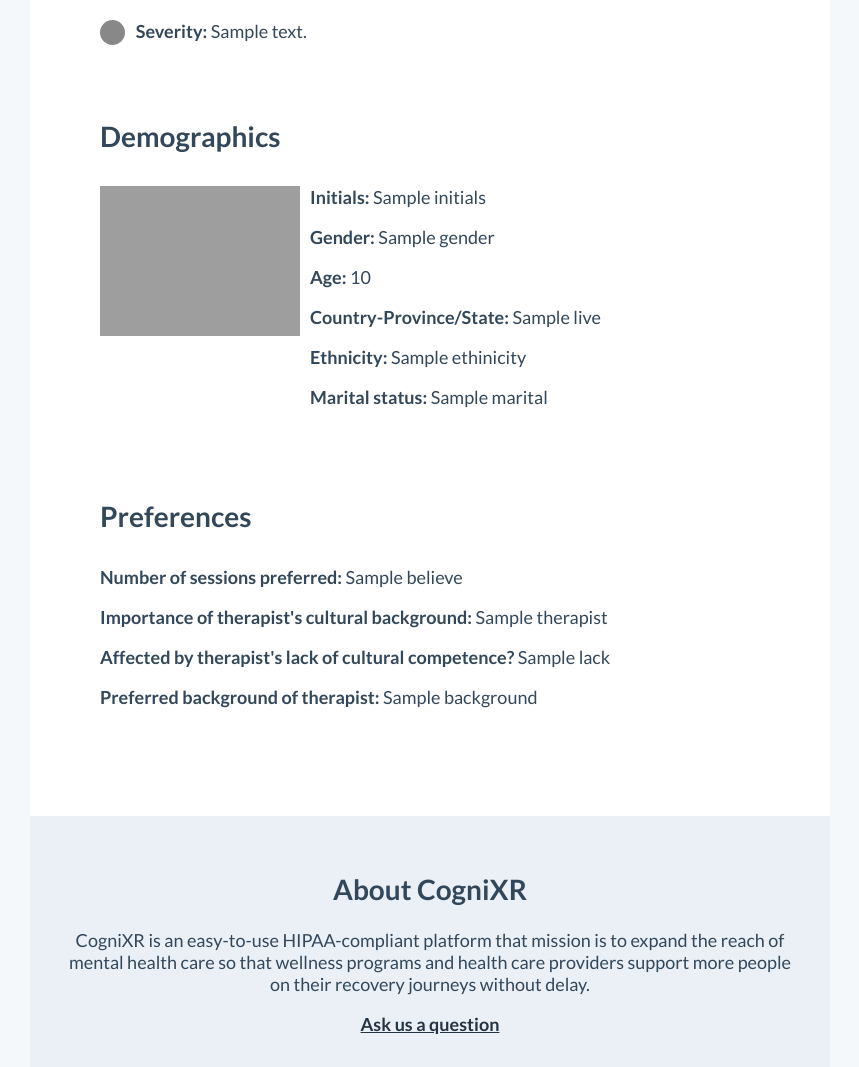
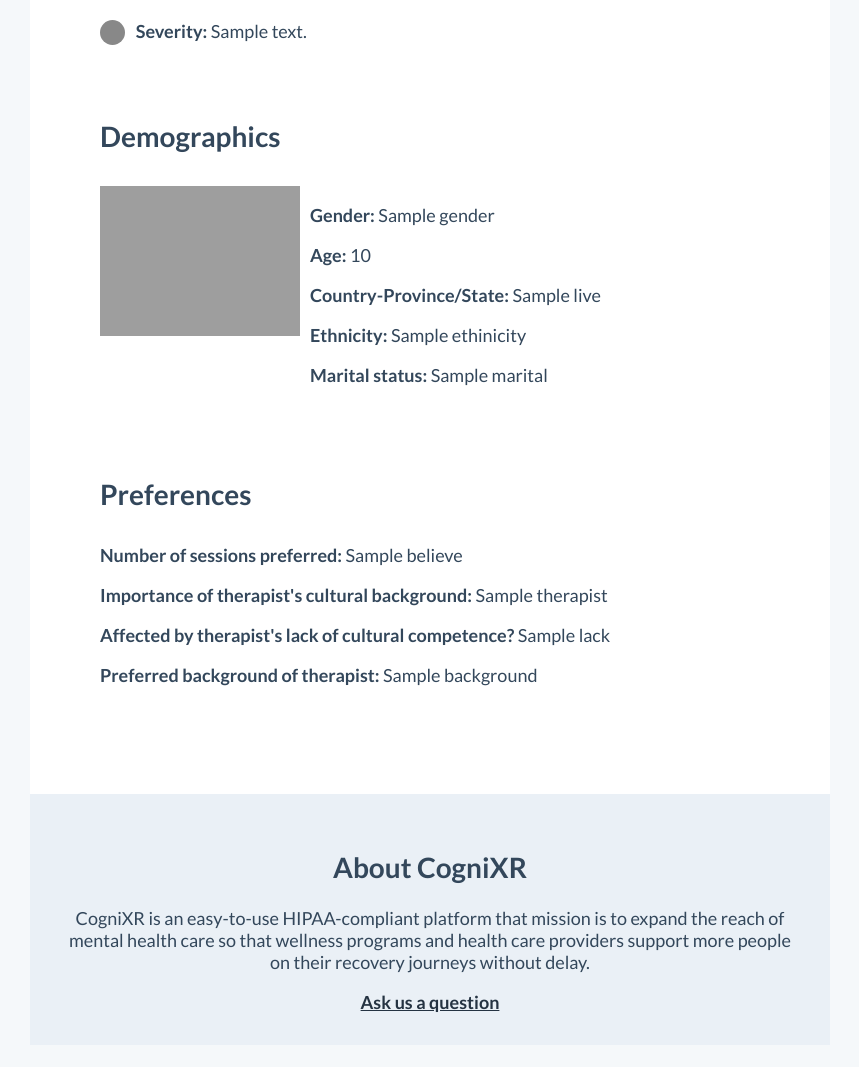
Before and after one commit to jensonjacob96/Capstone_Cogni, a Flask app: template templates/cognixrsummary.html in a window 1280 px wide. Shown: the part 534-1601 px from the top of the page, without its empty margins (210-1069 px from the left). After the commit the page ends 1547 px from the top, so only its background shows below. Run offline with Flask 2, Linux system fonts and the light colour scheme; the template is opened without the code that fills it: most values are stand-ins (such as "Sample title", 1, 10 or a date in 2020); grey boxes are pictures that could not be loaded.

Commit message:
Update cognixrsummary.html

```diff
--- a/templates/cognixrsummary.html
+++ b/templates/cognixrsummary.html
@@ -124,8 +124,7 @@
           <img alt="Avatar" src="{{ avatar }}" width="200px" />
         </td>
         <td>
-          <p style="margin-top: 0;"><strong>Initials: </strong>{{ initials}}</p>
-          <p><strong>Gender: </strong>{{ gender }}</p>
+          <p style="margin-top: 0;"><p><strong>Gender: </strong>{{ gender }}</p>
           <p><strong>Age: </strong> {{ age }}</p>
           <p><strong>Country-Province/State: </strong>{{ live }}</p>
           <p><strong>Ethnicity: </strong>{{ ethinicity }}</p>
```
